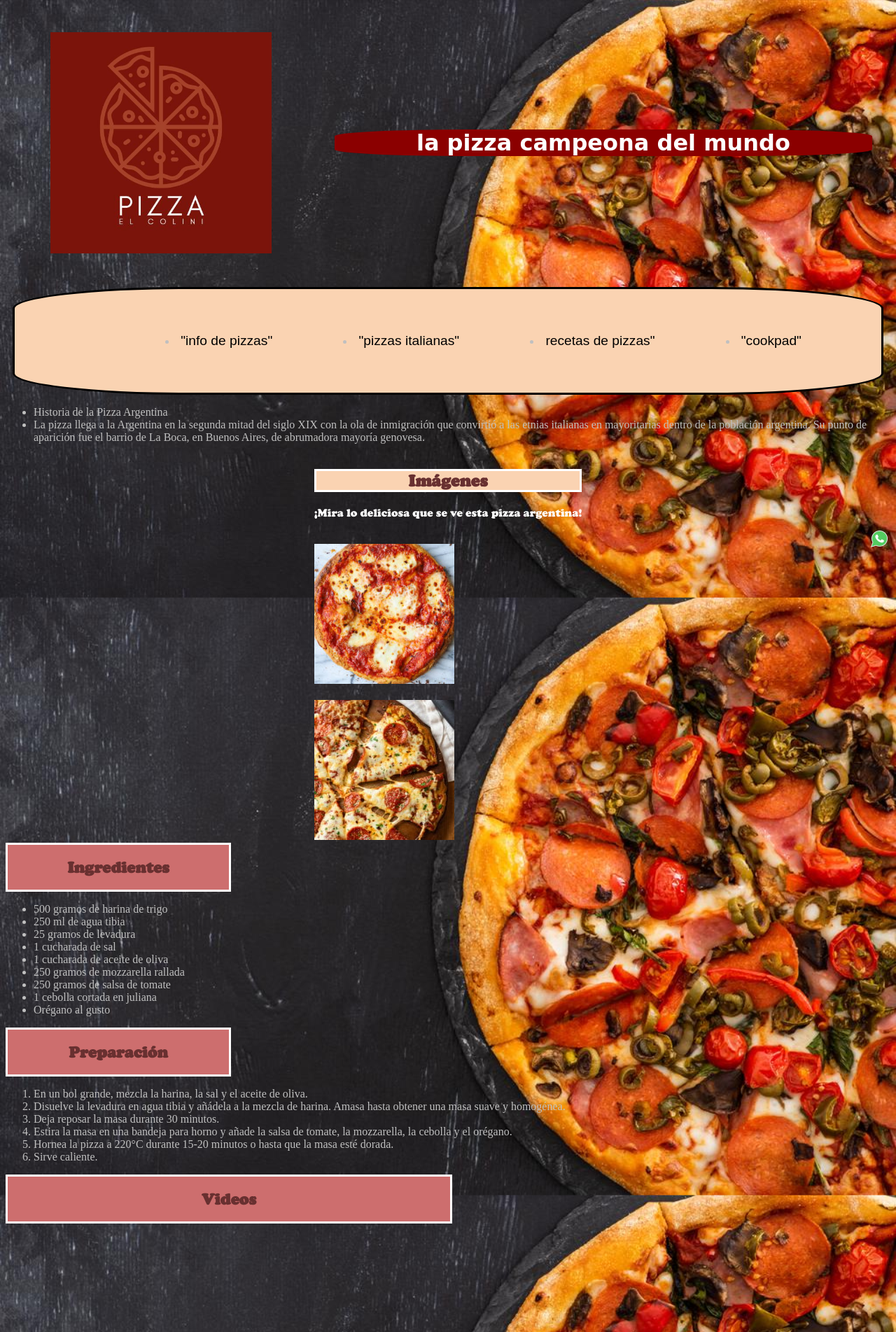
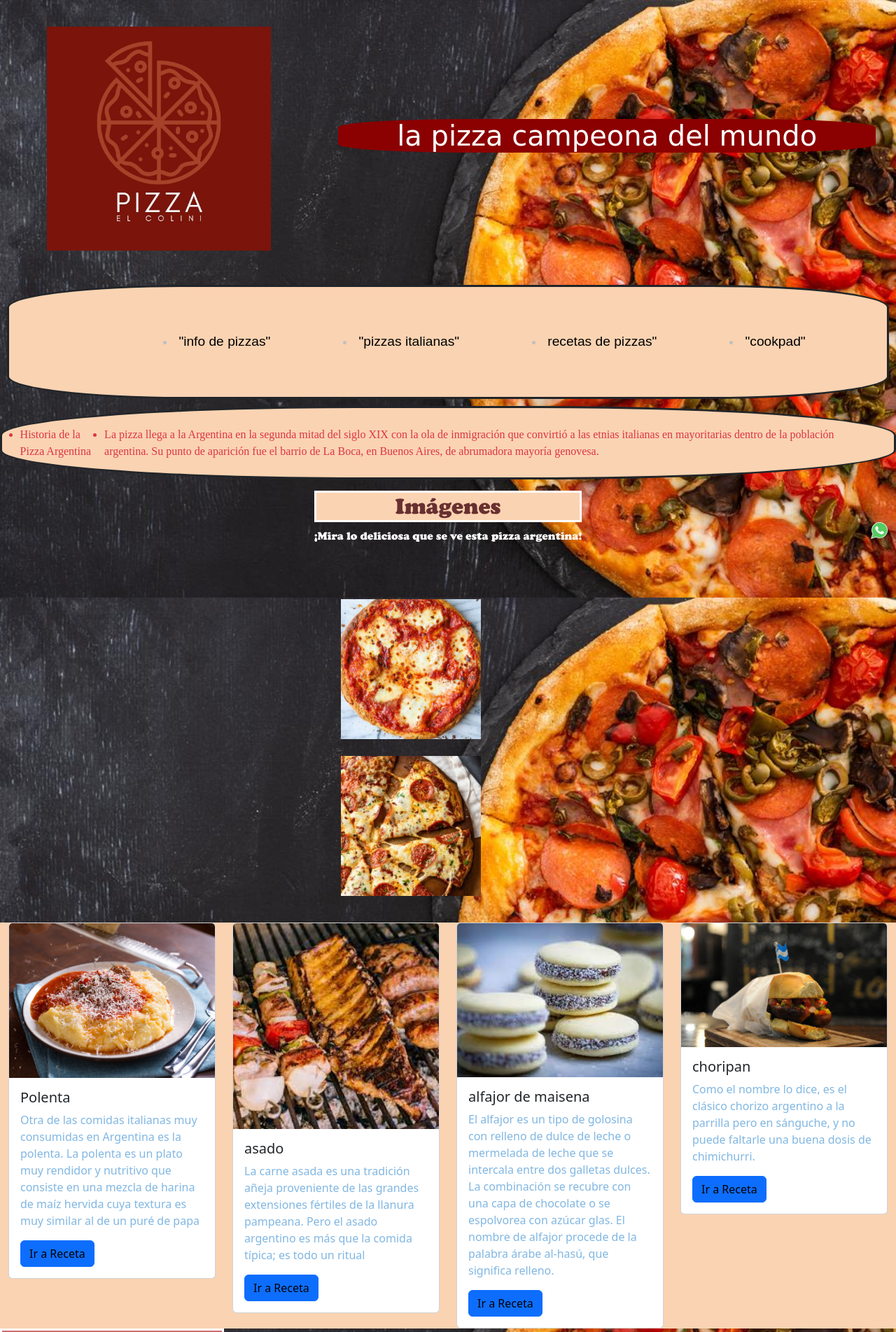
Before and after one commit to ashel028/frondend.pz, a PHP site: page / in a window 1280 px wide. Shown: the top 1903 px of the page at 70% size. Run offline with PHP 8.4, Linux system fonts and the light colour scheme; grey boxes are pictures that could not be loaded.

Commit message:
Add files via upload

```diff
--- a/css/estilo.css
+++ b/css/estilo.css
@@ -109,6 +109,8 @@ body {
 
       }
 
+
+
       .encabezadodirecciones {color: inherit;
                 display: flex;
                 justify-content: space-around;
@@ -117,6 +119,15 @@ body {
                 border-style: solid;
               }
 
+
+              .hpizza{
+                background-color:#fad3b2;
+                display: flex;
+                justify-content: space-around;
+                padding: 2%;
+                border-radius: 40%;
+                border-style: solid;
+              }
 
 
  .encabezadoimg{
@@ -137,6 +148,21 @@ body {
 }
 .imgpiza{
 width: 25%;
+padding: 10%;
+}
+
+.encabezadolugares{
+  width: 2%;
+  padding: 2%;
+  margin: 2%;
+  margin-top: 15%;
+}
+
+.row{
+  background-color: #fad3b2;
+  display: flex;
+  justify-content: space-around;
+
 }
 
 
@@ -257,15 +283,12 @@ width: 25%;
               display: flex;
   justify-content: space-around;
   align-items: center;
-  flex-direction: row;
   width: 300px;
   height: 70px;
   border: 4px solid #fad3b2;
   background-color: aliceblue;
-  border-radius: 50%;
-  border-top: 40vw;
-  margin: 25px;
-  padding: 45px;
+  border-color: black;
+  border-radius: 15%;
   flex-wrap: wrap;
 }
 
@@ -280,6 +303,7 @@ width: 25%;
            flex-wrap: wrap;
            padding: 1em;
            border-radius: 10%;
+           border: solid;
                 }
 
                 @media (max-width:700px) {
@@ -293,7 +317,7 @@ width: 25%;
 
                 .whatsapp {
                   position: fixed;
-                  bottom: 1vw;
+                  bottom: 2vw;
                   right: 1vh;
                   z-index: 9999;
                   font-size: 30%
--- a/index.html
+++ b/index.html
@@ -6,6 +6,7 @@
   <meta name="author" content=" axel goñi">
   <meta name="viewport" content="width=device-width, initial-scale=1.0">
   <title>colini</title>
+  <link href="https://cdn.jsdelivr.net/npm/bootstrap@5.3.0/dist/css/bootstrap.min.css" rel="stylesheet" integrity="sha384-9ndCyUaIbzAi2FUVXJi0CjmCapSmO7SnpJef0486qhLnuZ2cdeRhO02iuK6FUUVM" crossorigin="anonymous">
   <link rel="stylesheet" href="./css/estilo.css">
 
 </head>
@@ -43,9 +44,9 @@
 
 
 <main>
-    <ul>
-      <li>Historia de la Pizza Argentina</li>
-      <li>La pizza llega a la Argentina en la segunda mitad del siglo XIX con la ola de inmigración que convirtió a las etnias italianas en mayoritarias dentro de la población argentina. Su punto de aparición fue el barrio de La Boca, en Buenos Aires, de abrumadora mayoría genovesa.
+    <ul class="hpizza">
+      <li class="text-danger">Historia de la Pizza Argentina</li>
+      <li class="text-danger">La pizza llega a la Argentina en la segunda mitad del siglo XIX con la ola de inmigración que convirtió a las etnias italianas en mayoritarias dentro de la población argentina. Su punto de aparición fue el barrio de La Boca, en Buenos Aires, de abrumadora mayoría genovesa.
       </li>
         </ul>
 
@@ -58,8 +59,6 @@
                 <p style="color:white">¡Mira lo deliciosa que se ve esta pizza argentina!</p>
 
                 <div class="imgpiza">
-
-                </div>
                 <br>
                   <img src="./imagenes/pizza1.jpg"  alt="pagina html">
                 </br>
@@ -71,6 +70,64 @@
 </section>
 </aside>
 
+
+<div class="class="encabezadolugares"">
+
+    <div class="container-fluid">
+      <div class="row">
+
+        <div class="polenta col-sm-12 col-md-6 col-lg-3">
+          <div class="card">
+            <img src="./imagenes/polenta.jpg" class="card-img-top" alt="foto polenta">
+            <div class="card-body">
+              <h5 class="card-title">Polenta</h5>
+              <p class="card-text">Otra de las comidas italianas muy consumidas en Argentina es la polenta. La polenta es un plato muy rendidor y nutritivo que consiste en una mezcla de harina de maíz hervida cuya textura es muy similar al de un puré de papa</p>
+              <a href="https://www.recetasnestle.com.ar/escuela-sabor/recetas-caseras/platos-argentinos" target="_blank" rel="noopener noreferrer" class="btn btn-primary">Ir a Receta</a>
+            </div>
+          </div>
+        </div>
+
+          <div class="asado col-sm-12 col-md-6 col-lg-3">
+            <div class="card">
+              <img src="./imagenes/asado.jpg" class="card-img-top" alt="foto asado">
+              <div class="card-body">
+                <h5 class="card-title">asado</h5>
+                <p class="card-text">La carne asada es una tradición añeja proveniente de las grandes extensiones fértiles de la llanura pampeana. Pero el asado argentino es más que la comida típica; es todo un ritual</p>
+                <a href="https://elgourmet.com/noticias/el-asado-argentino/" target="_blank" rel="noopener noreferrer" class="btn btn-primary">Ir a Receta</a>
+              </div>
+           </div>
+          </div>
+
+          <div class="alfajor col-sm-12 col-md-6 col-lg-3">
+            <div class="card">
+              <img src="./imagenes/alfajores.jpg" class="card-img-top" alt="foto de alfajores">
+              <div class="card-body">
+                <h5 class="card-title">alfajor de maisena</h5>
+                <p class="card-text">El alfajor es un tipo de golosina con relleno de dulce de leche o mermelada de leche que se intercala entre dos galletas dulces. La combinación se recubre con una capa de chocolate o se espolvorea con azúcar glas. El nombre de alfajor procede de la palabra árabe al-hasú, que significa relleno.</p>
+                <a href="https://viajerocasual.com/comidas-tipicas-de-argentina/" target="_blank" rel="noopener noreferrer" class="btn btn-primary">Ir a Receta</a>
+              </div>
+           </div>
+          </div>
+
+          <div class="choripan col-sm-12 col-md-6 col-lg-3">
+            <div class="card">
+              <img src="./imagenes/choripan.jpg" class="card-img-top" alt="foto de choripan">
+              <div class="card-body">
+                <h5 class="card-title">choripan</h5>
+                <p class="card-text">Como el nombre lo dice, es el clásico chorizo argentino a la parrilla pero en sánguche, y no puede faltarle una buena dosis de chimichurri.</p>
+                <a href="https://www.clarin.com/recetas/entradas/choripan-argentino_7_rO1FGzEJX2.html" target="_blank" rel="noopener noreferrer" class="btn btn-primary">Ir a Receta</a>
+              </div>
+           </div>
+          </div>
+
+
+
+
+      </div>
+
+    </div>
+
+</div>
 
 
 <section>
@@ -135,7 +192,7 @@
 
 
   <div class="redes2">
-	   <a  class="face" href=""href="https://www.facebook.com/profile.php?id=100012211957113&mibextid=ZbWKwL" target="_blank">
+	   <a  class="face" href="https://www.facebook.com/profile.php?id=100012211957113&mibextid=ZbWKwL" target="_blank">
 		     <img src="./iconos/facebook_icon.png">
 	   </a>
 
```
Also changed, not shown: imagenes/alfajores.jpg (added), imagenes/asado.jpg (added), imagenes/choripan.jpg (added), imagenes/polenta.jpg (added).
